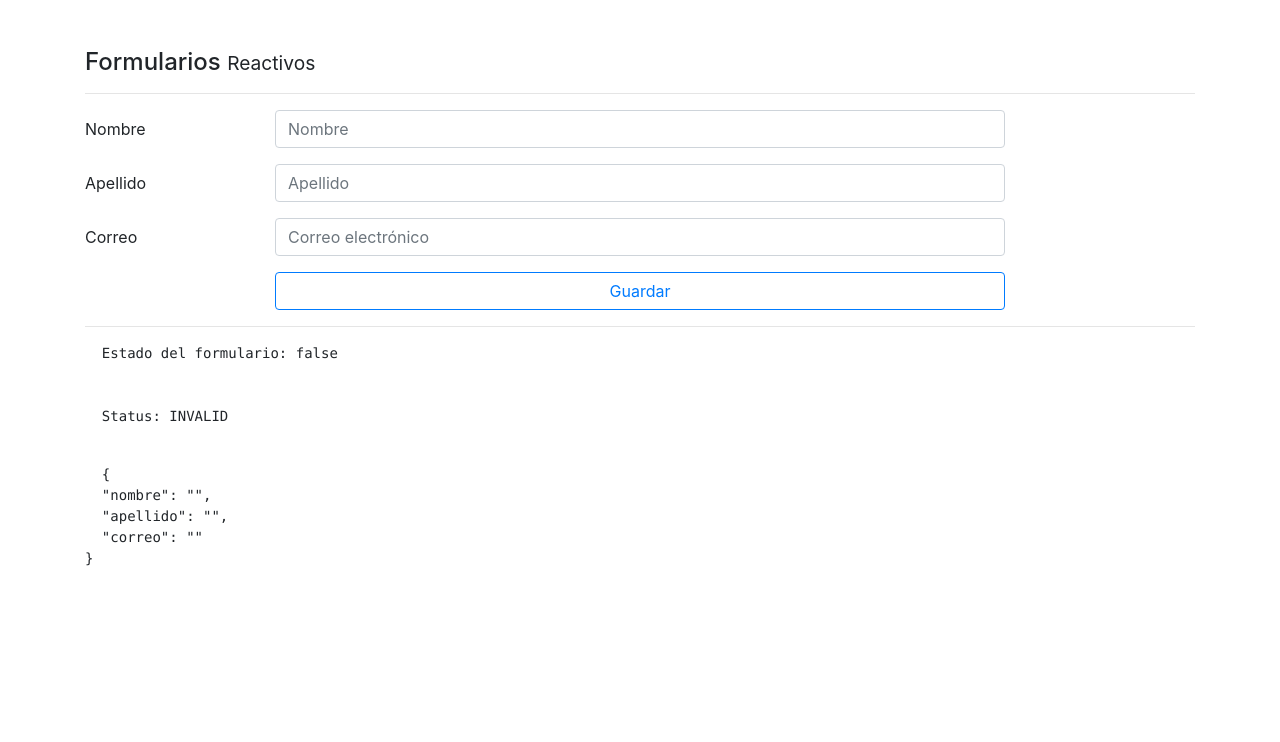
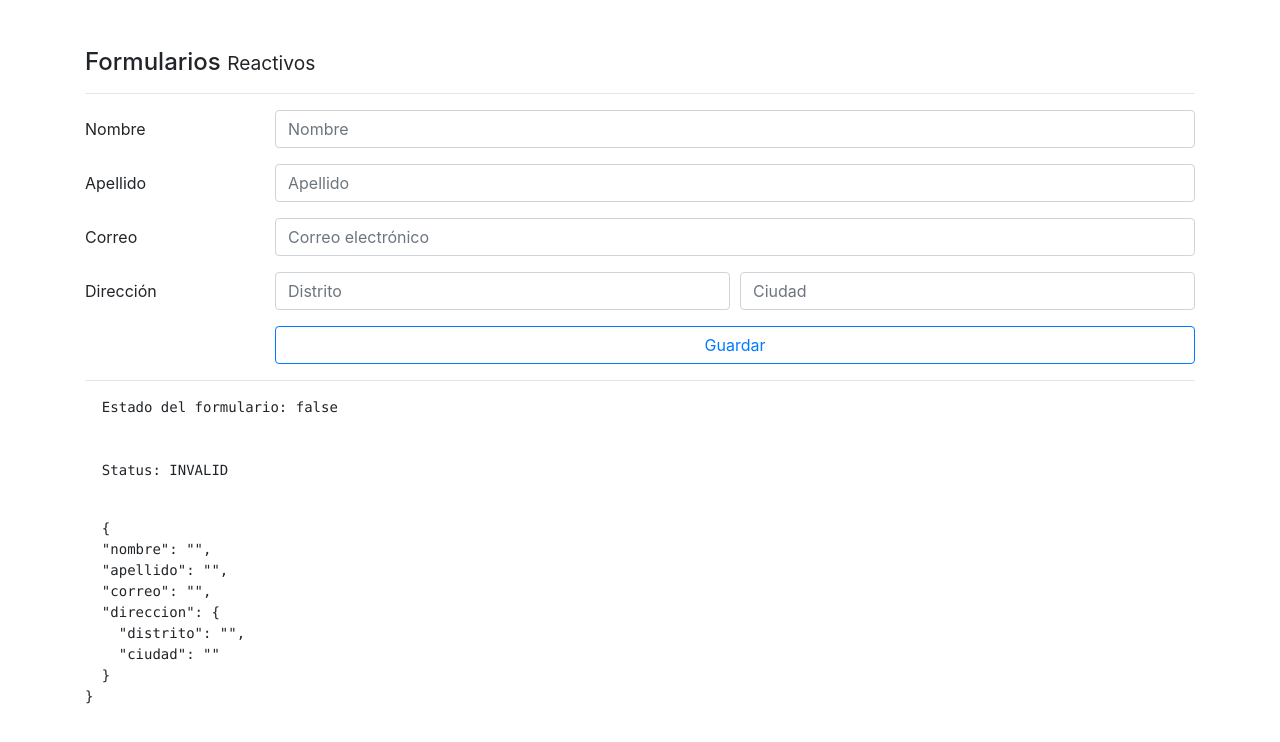
Before and after one commit to DulceAsd26/FormularioAngular, an Angular app: page /reactivo in a window 1280 px wide. Shown: the top 742 px of the page. Built offline with nearby package versions, Linux system fonts and the light colour scheme.

Commit message:
Agrupamieento de los objetos reactivos- FormGroup

```diff
--- a/src/app/pages/reactive/reactive.component.html
+++ b/src/app/pages/reactive/reactive.component.html
@@ -6,7 +6,7 @@
 
     <div class="form-group row">
       <label class="col-2 col-form-label">Nombre</label>
-      <div class="col-8">
+      <div class="col">
 
         <input class="form-control"
                type="text"
@@ -20,7 +20,7 @@
 
     <div class="form-group row">
       <label class="col-2 col-form-label">Apellido</label>
-      <div class="col-8">
+      <div class="col">
 
         <input class="form-control"
                type="text"
@@ -36,7 +36,7 @@
 
   <div class="form-group row">
     <label class="col-2 col-form-label">Correo</label>
-    <div class="col-8">
+    <div class="col">
 
       <input class="form-control"
              type="email"
@@ -50,9 +50,38 @@
 
 
 
+
+
+
+  <div class="form-group row" formGroupName="direccion">
+    <label class="col-2 col-form-label">Dirección</label>
+    <div class="form-row col">
+
+      <div class="col">
+
+        <input type="text"
+               class="form-control"
+               placeholder="Distrito"
+               formControlName="distrito">
+
+      </div>
+
+      <div class="col">
+
+        <input type="text"
+               class="form-control"
+               placeholder="Ciudad"
+               formControlName="ciudad">
+
+      </div>
+
+    </div>
+  </div>
+
+
   <div class="form-group row">
     <label class="col-2 col-form-label">&nbsp;</label>
-    <div class="input-group col-md-8">
+    <div class="input-group col">
       <button type="submit" class="btn btn-outline-primary btn-block">
         Guardar
       </button>
--- a/src/app/pages/reactive/reactive.component.ts
+++ b/src/app/pages/reactive/reactive.component.ts
@@ -38,7 +38,11 @@ export class ReactiveComponent implements OnInit {
     this.forma= this.fb.group({
       nombre  : ['', [Validators.required, Validators.minLength(5)] ],
       apellido: ['', Validators.required],
-      correo  : ['', [Validators.required, Validators.pattern('[a-z0-9._%+-]+@[a-z0-9.-]+\.[a-z]{2,3}$')] ]
+      correo  : ['', [Validators.required, Validators.pattern('[a-z0-9._%+-]+@[a-z0-9.-]+\.[a-z]{2,3}$')] ],
+      direccion : this.fb.group({
+        distrito: ['', Validators.required],
+        ciudad: ['', Validators.required],
+      })
     });
 
 
```
